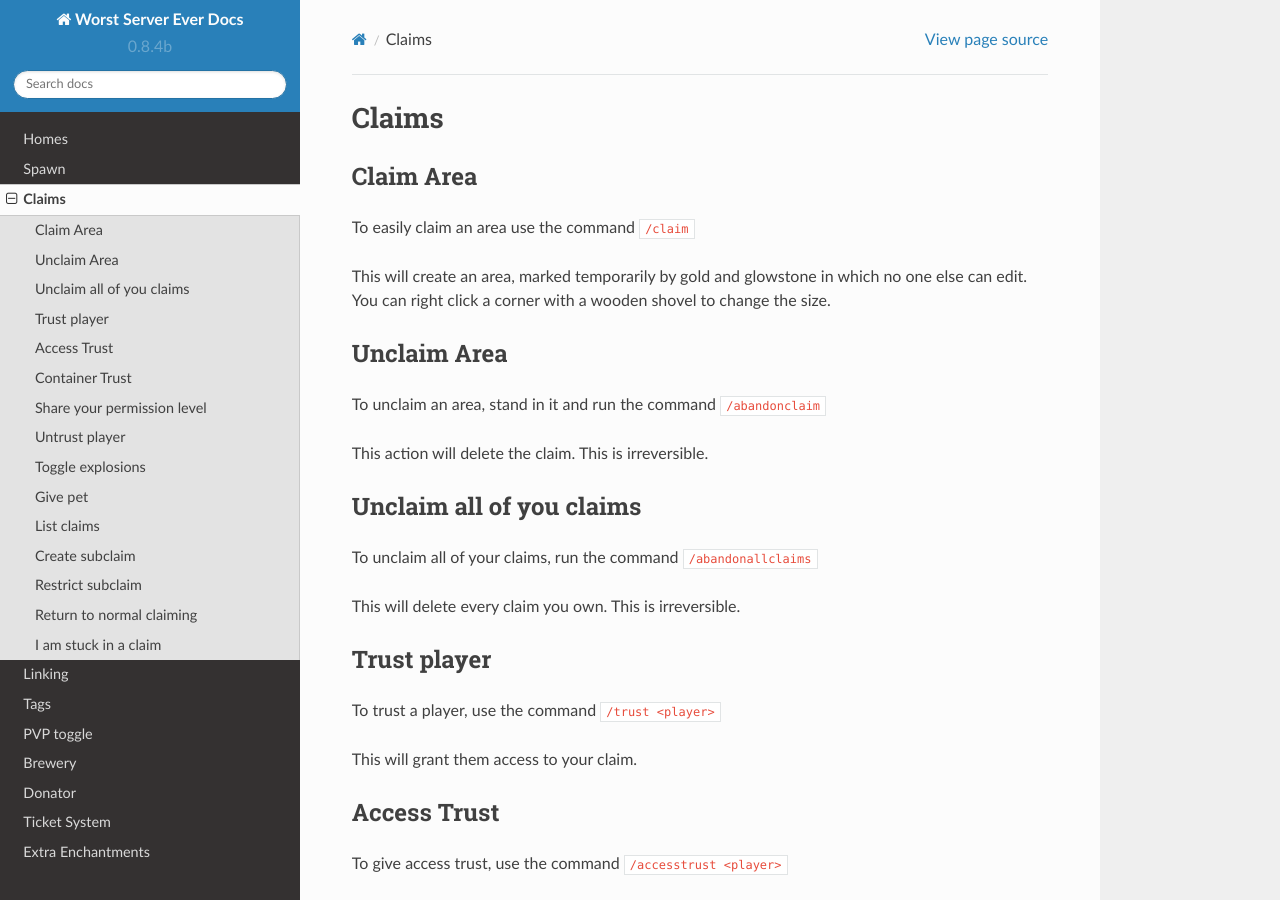
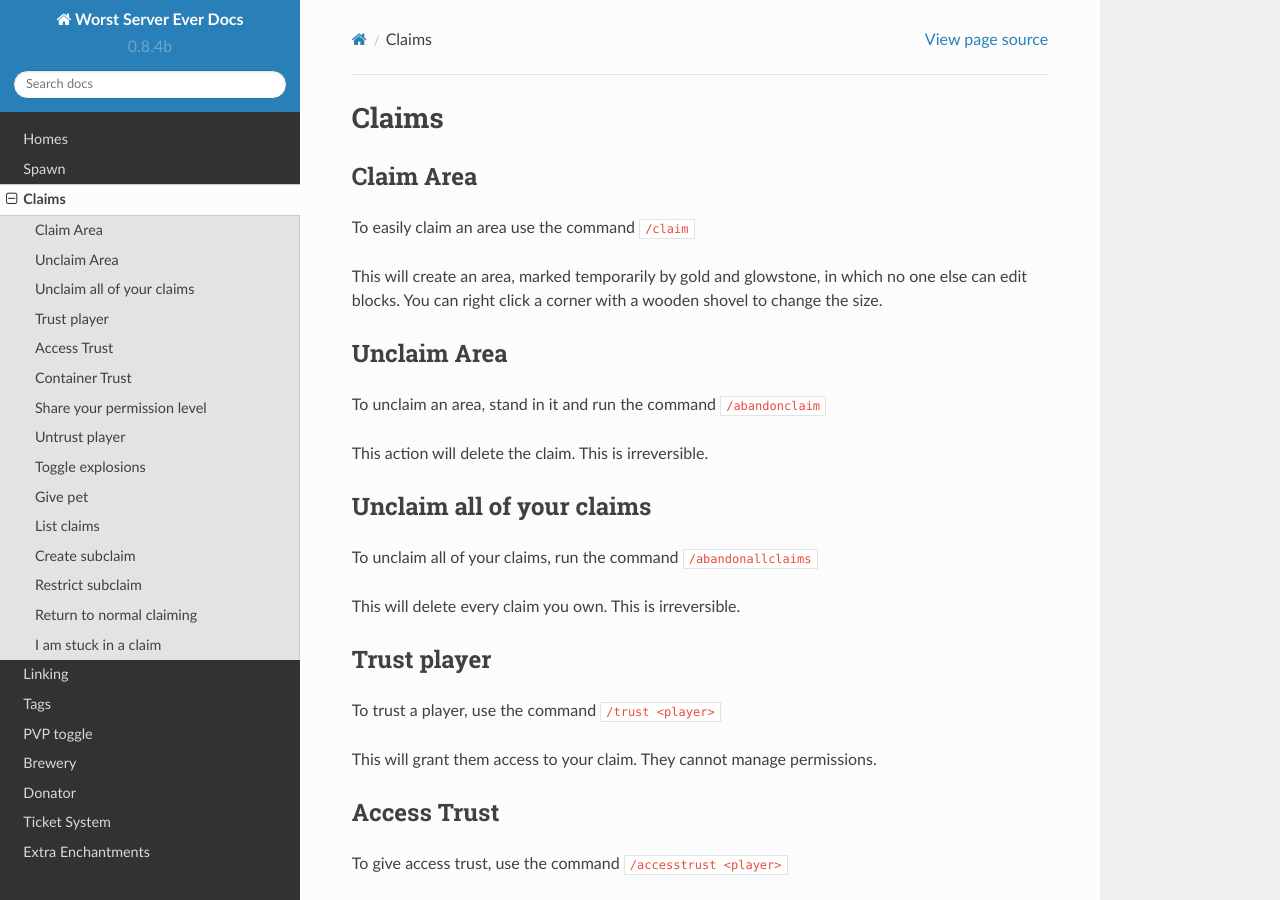
Before and after one commit to footdabmommy/wse, a Sphinx documentation site: the page built from docs/source/claims.rst, in a window 1280 px wide and 900 px high. Built offline with Sphinx 7.4.7 and the Read the Docs theme 2.0.0, drawn with Linux system fonts in a browser that asks for light colours; some of the changed text lies outside the part shown.

Commit message:
Update claims.rst
add more info to "i am stuck in a claim" section and some grammatical corrections

```diff
--- a/docs/source/claims.rst
+++ b/docs/source/claims.rst
@@ -5,7 +5,7 @@
 --------
 
 | To easily claim an area use the command ``/claim``
-This will create an area, marked temporarily by gold and glowstone in which no one else can edit.
+This will create an area, marked temporarily by gold and glowstone, in which no one else can edit blocks.
 You can right click a corner with a wooden shovel to change the size.
 
 Unclaim Area
@@ -14,7 +14,7 @@
 | To unclaim an area, stand in it and run the command ``/abandonclaim``
 This action will delete the claim. This is irreversible.
 
-Unclaim all of you claims
+Unclaim all of your claims
 --------
 
 | To unclaim all of your claims, run the command ``/abandonallclaims``
@@ -24,7 +24,7 @@
 --------
 
 | To trust a player, use the command ``/trust <player>``
-This will grant them access to your claim.
+This will grant them access to your claim. They cannot manage permissions.
 
 Access Trust
 --------
@@ -93,4 +93,6 @@
 I am stuck in a claim
 --------
 
-To teleport out of a claimed area you are trapped in, use the command ``/trapped``
+| To teleport out of a claimed area you are trapped in, use the command ``/trapped``.
+If the command cannot find a safe area, return to server spawn (``/spawn``) or teleport to
+one of your homes (``/homes``). You can't make a home within another player's claim.
```
